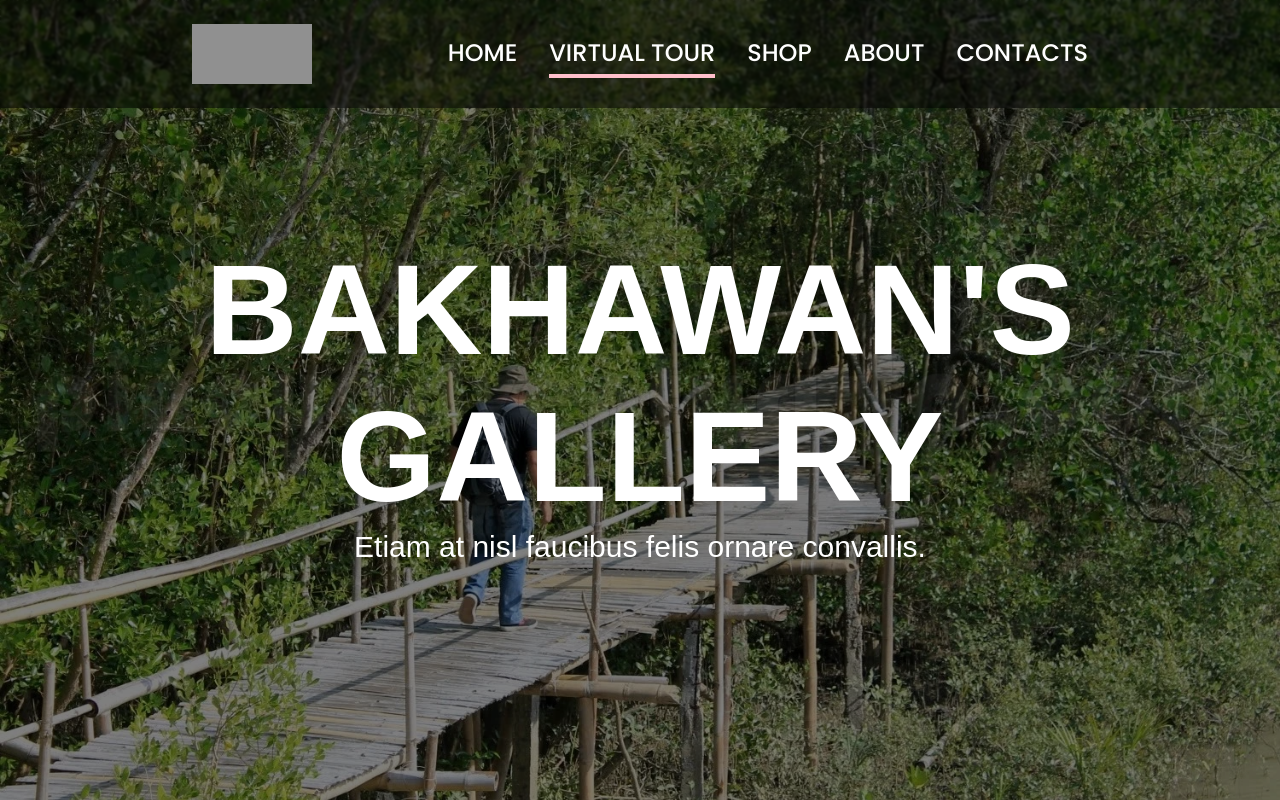
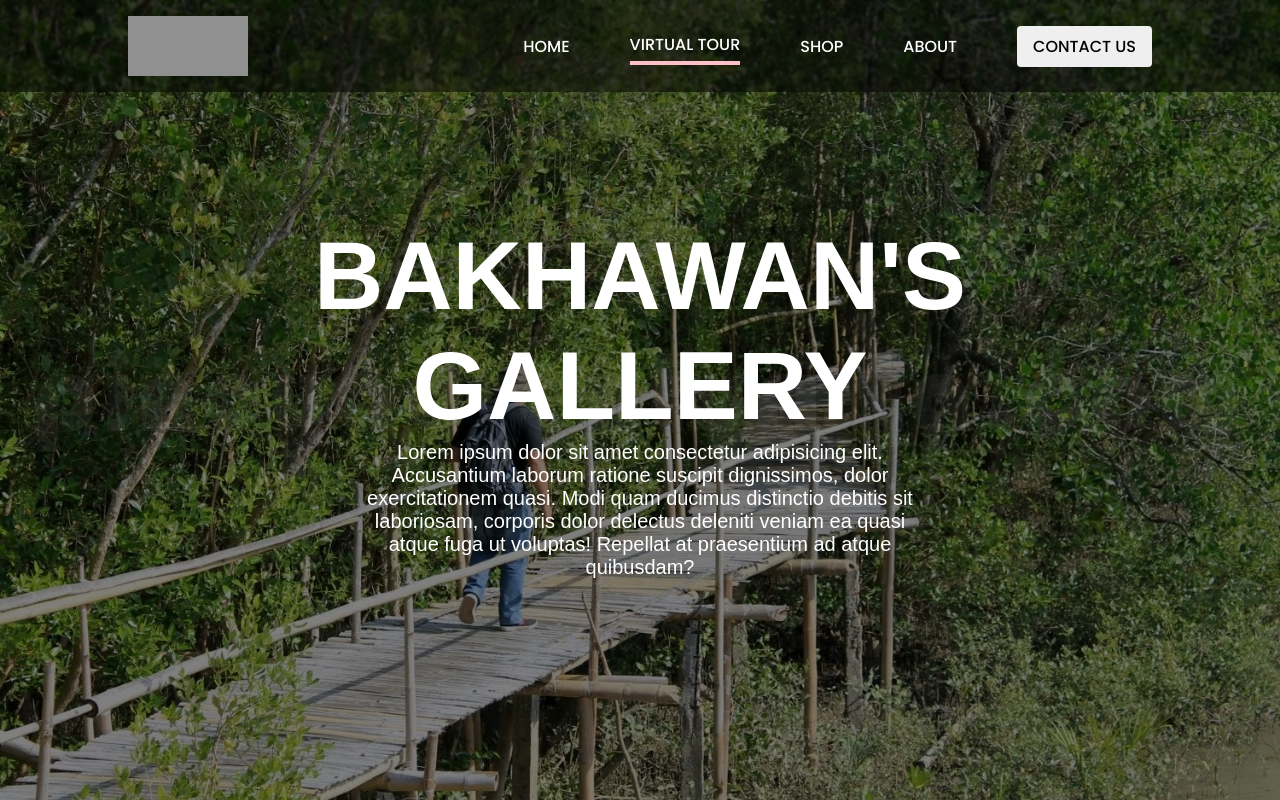
Before and after one commit to AeriMist/virtual-tour, a React (Vite) app: page /tour in a window 1280 px wide. Built offline with nearby package versions, Linux system fonts and the light colour scheme.

Commit message:
fixed the layout in existing pages

```diff
--- a/src/layouts/Navigation/index.jsx
+++ b/src/layouts/Navigation/index.jsx
@@ -1,9 +1,10 @@
 import React, { useEffect } from "react";
 import styles from "./index.module.scss";
-import { NavLink, Outlet, useLocation } from "react-router-dom";
+import { NavLink, Outlet, useLocation, useNavigate } from "react-router-dom";
 import clsx from "clsx";
 
 export default function Index() {
+  const navigate = useNavigate();
   const location = useLocation();
 
   return (
@@ -49,7 +50,7 @@ export default function Index() {
             >
               About
             </NavLink>
-            <NavLink
+            {/* <NavLink
               to="/contact"
               className={clsx(
                 styles["nav-link"],
@@ -57,7 +58,17 @@ export default function Index() {
               )}
             >
               Contacts
-            </NavLink>
+            </NavLink> */}
+            <button
+              style={{
+                padding: "8px 16px",
+                borderRadius: "4px",
+                border: "none",
+              }}
+              onClick={() => navigate('/contact')}
+            >
+              Contact Us
+            </button>
           </div>
         </div>
       </div>
--- a/src/layouts/Navigation/index.module.scss
+++ b/src/layouts/Navigation/index.module.scss
@@ -15,11 +15,11 @@
   display: flex;
   justify-content: center;
   align-items: center;
-  padding: 24px 0;
+  padding: 16px 0;
   z-index: 1;
 
   &__nav {
-    width: 70%;
+    width: 80%;
     display: flex;
     justify-content: space-between;
     align-items: center;
@@ -32,13 +32,30 @@
 
     &__links {
       display: flex;
-      gap: 32px;
+      justify-content: center;
+      align-items: center;
+      gap: 60px;
+
+      & button {
+        padding: 4px 0;
+        list-style-type: none;
+        font-size: var(--font-size-md);
+        text-transform: uppercase;
+        font-family: "Poppins", sans-serif;
+        font-weight: 500;
+        transition: all 0.3s ease-in-out;
+
+        &:hover {
+          transition: all 0.3s ease-in-out;
+          scale: 1.1;
+        }
+      }
 
       & .nav-link {
         color: white;
         padding: 4px 0;
         list-style-type: none;
-        font-size: var(--font-size-xl);
+        font-size: var(--font-size-md);
         text-transform: uppercase;
         font-family: "Poppins", sans-serif;
         font-weight: 500;
--- a/src/mixins.scss
+++ b/src/mixins.scss
@@ -8,15 +8,16 @@
 }
 
 @mixin sectionHeader {
-  @include typography(var(--font-size-6xl), 600, #3c4d22, uppercase);
+  @include typography(var(--font-size-4xl), 600, #3c4d22, uppercase);
 }
 
 @mixin sectionInfo {
-  @include typography(var(--font-size-xl), 400, #3c4d22);
+  @include typography(var(--font-size-lg), 400, #3c4d22);
 }
 
 @mixin sectionSubHeader {
-  @include typography(var(--font-size-4xl), 600, #3c4d22);
+  @include typography(var(--font-size-3xl), 600, #3c4d22);
+  text-transform: uppercase
 }
 
 @mixin logoText {
@@ -52,21 +53,23 @@
   }
 
   .page-title {
-    font-size: var(--font-size-6xl);
+    font-size: var(--font-size-3xl);
     font-weight: 600;
     text-transform: uppercase;
   }
 
   .page-header {
     z-index: 1;
-    font-size: var(--font-size-9xl);
+    font-size: var(--font-size-8xl);
     font-weight: 600;
     text-transform: uppercase;
   }
 
   .page-subtitle {
-    font-size: var(--font-size-2xl);
+    font-size: var(--font-size-lg);
     font-weight: 400;
+    width: 45%;
+    text-align: center;
   }
 }
 
@@ -142,3 +145,33 @@
     flex-direction: row-reverse;
   }
 }
+
+//Mixin for card component
+// Mixin for card component
+@mixin card-container($border-color: green, $border-radius: 8px, $height: 500px) {
+  border: 1px solid $border-color;
+  height: $height;
+  border-radius: $border-radius;
+  position: relative;
+
+  // .card-img {
+  //   // Add any specific styles for the image here
+  // }
+
+  .card-info-container {
+    position: absolute;
+    bottom: 16px;
+    left: 16px;
+    width: 80%;
+
+    p {
+      &:first-child {
+        @include typography(var(--font-size-2xl), 600, uppercase);
+      }
+
+      &:last-child {
+        @include typography(var(--font-size-md), 300, uppercase);
+      }
+    }
+  }
+}
--- a/src/pages/Home/index.jsx
+++ b/src/pages/Home/index.jsx
@@ -9,7 +9,12 @@ export default function index() {
         <p className={styles["page-title"]}>Welcome to </p>
         <p className={styles["page-header"]}>Ecoventure</p>
         <p className={styles["page-subtitle"]}>
-          brings together nature and adventure.
+          {/* brings together nature and adventure. */}
+          Lorem ipsum dolor sit amet consectetur adipisicing elit. Accusantium
+          laborum ratione suscipit dignissimos, dolor exercitationem quasi. Modi
+          quam ducimus distinctio debitis sit laboriosam, corporis dolor
+          delectus deleniti veniam ea quasi atque fuga ut voluptas! Repellat at
+          praesentium ad atque quibusdam?
         </p>
       </div>
       <div className={styles["home__welcome"]}>
@@ -45,19 +50,45 @@ export default function index() {
       </div>
       <div className={styles["home__view-point"]}>
         <div className={styles["wrapper"]}>
-          <p className={styles["sectionHeader"]}>View Point</p>
+          <div className={styles["header-container"]}>
+            <p className={styles["sectionHeader"]}>View Point</p>
+            <p className={styles["sectionInfo"]}>
+              Exploring Bakhawan Eco Park lets you stroll through lush mangroves
+              on bamboo boardwalks, surrounded by diverse wildlife. It's a
+              serene spot for eco-tourism and nature appreciation.
+            </p>
+          </div>
           <div className={styles["home__view-point__img-container"]}>
-            <div></div>
-            <div></div>
-            <div></div>
-          </div>
-          <div className={styles["home__view-point__info"]}>
-            <p className={styles["sectionInfo"]}>
-              Lorem ipsum dolor sit amet consectetur adipisicing elit. Ex vel
-              praesentium expedita dignissimos accusantium sapiente quis commodi
-              aliquid accusamus sunt provident inventore nihil eos consectetur
-              quibusdam delectus perferendis, atque natus?
-            </p>
+            <div className={styles["card-container"]}>
+              <div className={styles["card-img"]}></div>
+              <div className={styles["card-info-container"]}>
+                <p>Entrance</p>
+                <p>
+                  Lorem ipsum dolor sit amet consectetur adipisicing elit. Quia,
+                  recusandae.
+                </p>
+              </div>
+            </div>
+            <div className={styles["card-container"]}>
+              <div className={styles["card-img"]}></div>
+              <div className={styles["card-info-container"]}>
+                <p>Entrance</p>
+                <p>
+                  Lorem ipsum dolor sit amet consectetur adipisicing elit. Quia,
+                  recusandae.
+                </p>
+              </div>
+            </div>
+            <div className={styles["card-container"]}>
+              <div className={styles["card-img"]}></div>
+              <div className={styles["card-info-container"]}>
+                <p>Entrance</p>
+                <p>
+                  Lorem ipsum dolor sit amet consectetur adipisicing elit. Quia,
+                  recusandae.
+                </p>
+              </div>
+            </div>
           </div>
         </div>
       </div>
--- a/src/pages/Home/index.module.scss
+++ b/src/pages/Home/index.module.scss
@@ -16,36 +16,6 @@
     flex-direction: column;
     justify-content: center;
     align-items: center;
-
-    .bg-hero {
-      position: absolute;
-      inset: 0;
-      background-image: url("../../assets//landing_hero.webp");
-      background-position: center;
-      background-repeat: no-repeat;
-      background-size: cover;
-      filter: brightness(50%);
-    }
-
-    & > p {
-      z-index: 1;
-      color: white;
-      font-size: var(--font-size-9xl);
-      font-family: "Montserrat", sans-serif;
-      font-weight: 600;
-      text-transform: uppercase;
-    }
-
-    & > p:nth-of-type(1) {
-      font-size: var(--font-size-7xl);
-    }
-
-    & > p:nth-of-type(3) {
-      font-size: var(--font-size-2xl);
-      font-family: "Poppins", sans-serif;
-      font-weight: 400;
-      text-transform: none;
-    }
   }
 
   &__welcome {
@@ -66,19 +36,16 @@
     &__img-container {
       width: 100%;
       display: grid;
-      grid-template-columns: repeat(3, 400px);
+      grid-template-columns: repeat(3, 1fr);
+      gap: 100px;
       justify-content: space-around;
 
-      & > div {
-        height: 600px;
-        background-color: red;
-        border-radius: 8px;
-      }
-    }
+      // & > div {
+      //   height: 500px;
+      //   background-color: red;
+      //   border-radius: 8px;
+      // }
 
-    &__info {
-      width: 70%;
-      text-align: center;
     }
   }
 }
@@ -132,3 +99,7 @@
 .flex-reverse-container {
   @include mixins.flex-reverse;
 }
+
+.card-container {
+  @include mixins.card-container();
+}
--- a/src/pages/Tour/index.jsx
+++ b/src/pages/Tour/index.jsx
@@ -9,7 +9,7 @@ export default function index() {
         <p className={styles["page-header"]}>Bakhawan's</p>
         <p className={styles["page-header"]}>Gallery</p>
         <p className={styles["page-subtitle"]}>
-          Etiam at nisl faucibus felis ornare convallis.{" "}
+        Lorem ipsum dolor sit amet consectetur adipisicing elit. Accusantium laborum ratione suscipit dignissimos, dolor exercitationem quasi. Modi quam ducimus distinctio debitis sit laboriosam, corporis dolor delectus deleniti veniam ea quasi atque fuga ut voluptas! Repellat at praesentium ad atque quibusdam?
         </p>
       </div>
       <div className={styles["tour__map"]}>
--- a/src/pages/Tour/index.module.scss
+++ b/src/pages/Tour/index.module.scss
@@ -16,9 +16,10 @@
     align-items: center;
 
     .dynamic-map {
-      width: 80%;
-      height: 800px;
+      width: 60%;
+      height: 500px;
       background-color: red;
+      border-radius: 8px
     }
   }
 }
```
